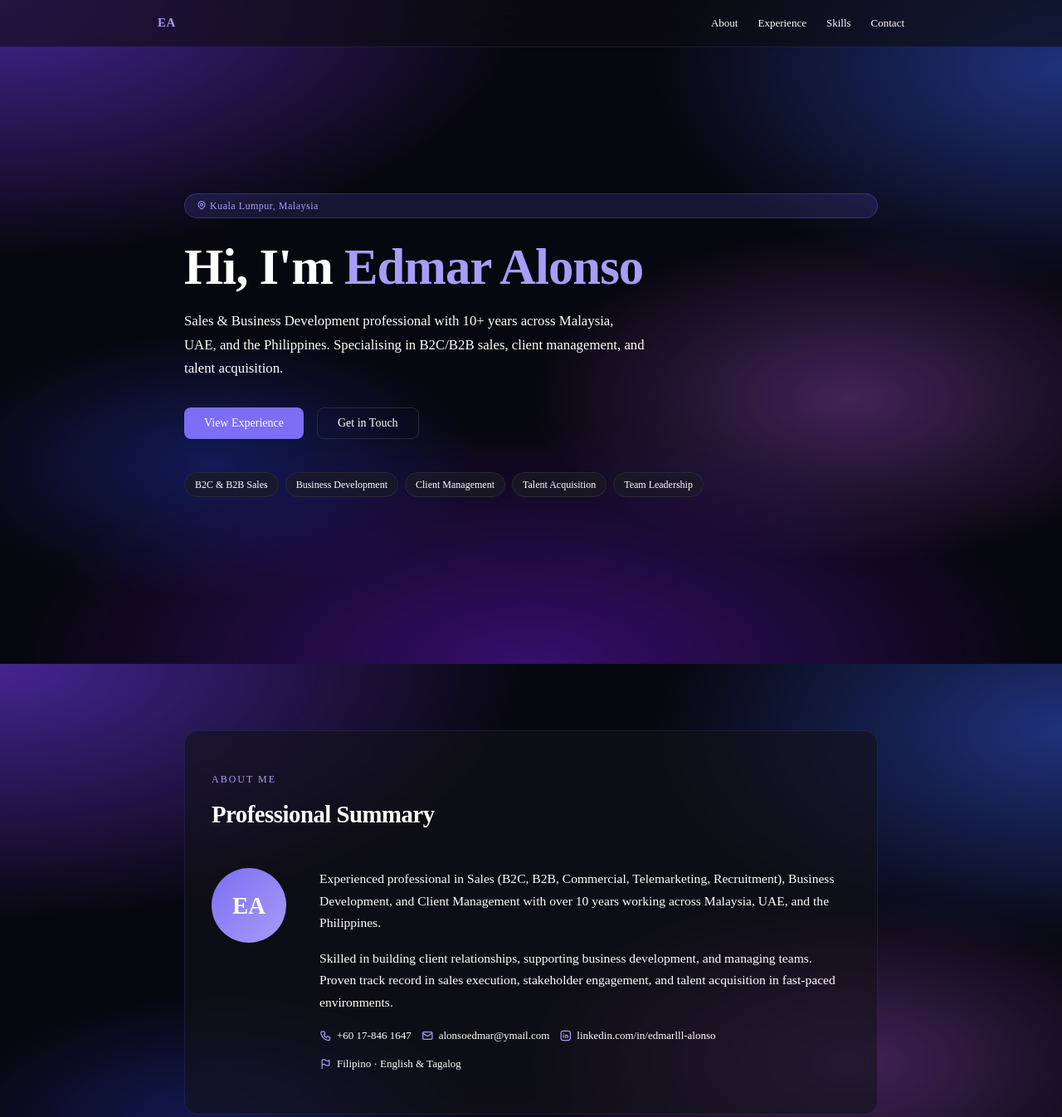
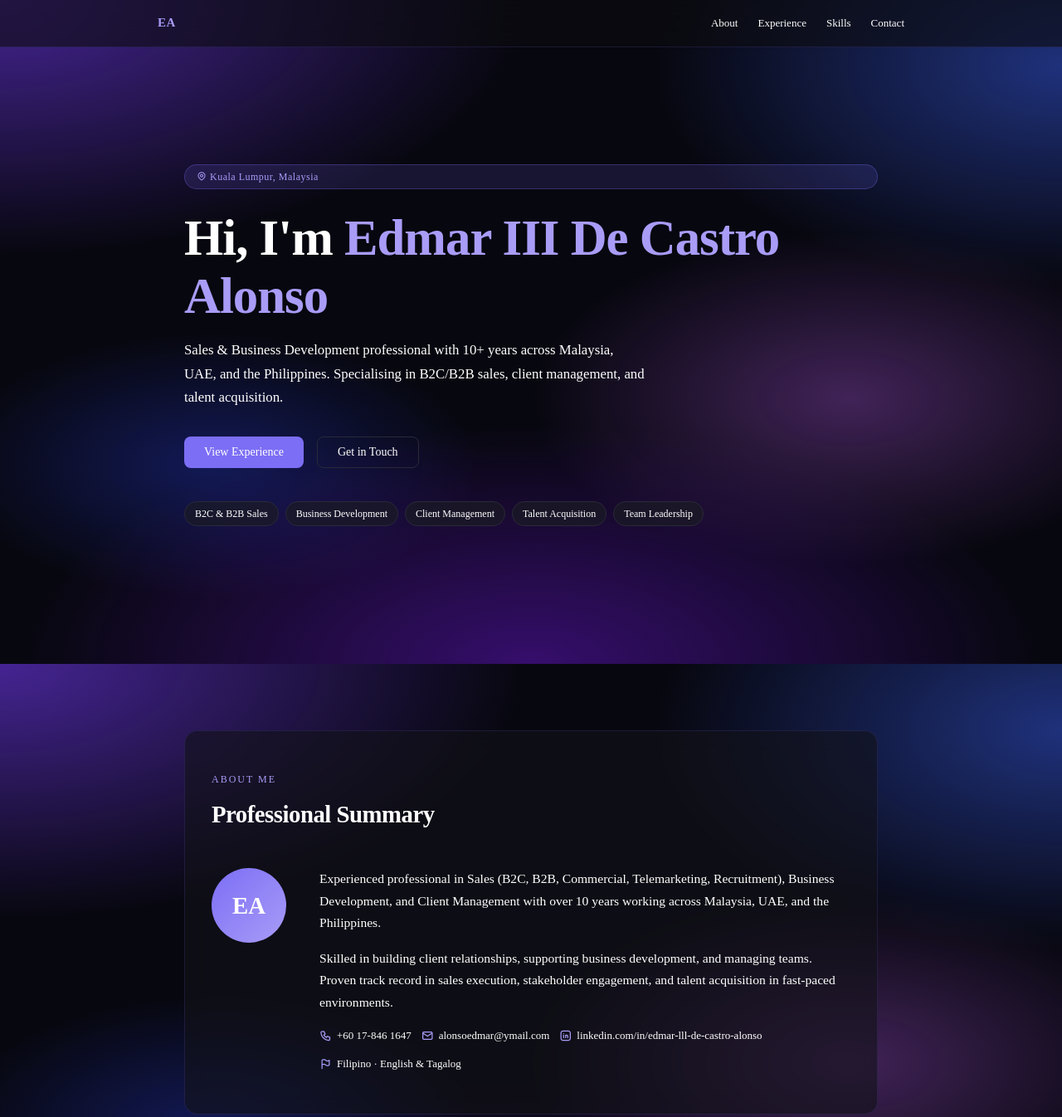
Before and after one commit to edmaralonso/edmaralonso.github.io, a plain HTML site: page index.html in a window 1280 px wide. Shown: the top 1346 px of the page at 83% size. Drawn offline with Linux system fonts and the light colour scheme.

Commit message:
Update index.html

```diff
--- a/index.html
+++ b/index.html
@@ -3,7 +3,7 @@
 <head>
 <meta charset="UTF-8"/>
 <meta name="viewport" content="width=device-width, initial-scale=1.0"/>
-<title>Edmar III De Castro Alonso | Portfolio</title>
+<title>Edmar Alonso | Portfolio</title>
 <link rel="stylesheet" href="https://cdn.jsdelivr.net/npm/@tabler/icons-webfont@latest/tabler-icons.min.css"/>
 <style>
 *{margin:0;padding:0;box-sizing:border-box}
@@ -108,7 +108,7 @@ footer{text-align:center;padding:2rem;font-size:12px;color:var(--muted);border-t
 
 <section id="hero">
   <div class="badge"><i class="ti ti-map-pin" aria-hidden="true"></i> Kuala Lumpur, Malaysia</div>
-  <h1>Hi, I'm <span>Edmar Alonso</span></h1>
+  <h1>Hi, I'm <span>Edmar III De Castro Alonso</span></h1>
   <p>Sales & Business Development professional with 10+ years across Malaysia, UAE, and the Philippines. Specialising in B2C/B2B sales, client management, and talent acquisition.</p>
   <div class="hero-btns">
     <button class="cta-btn cta-primary" onclick="document.getElementById('experience').scrollIntoView({behavior:'smooth'})">View Experience</button>
@@ -135,7 +135,7 @@ footer{text-align:center;padding:2rem;font-size:12px;color:var(--muted);border-t
         <div class="about-meta">
           <span class="meta-chip"><i class="ti ti-phone" aria-hidden="true"></i> +60 17-846 1647</span>
           <span class="meta-chip"><i class="ti ti-mail" aria-hidden="true"></i> alonsoedmar@ymail.com</span>
-          <span class="meta-chip"><i class="ti ti-brand-linkedin" aria-hidden="true"></i> linkedin.com/in/edmarlll-alonso</span>
+          <span class="meta-chip"><i class="ti ti-brand-linkedin" aria-hidden="true"></i> linkedin.com/in/edmar-lll-de-castro-alonso</span>
           <span class="meta-chip"><i class="ti ti-flag" aria-hidden="true"></i> Filipino · English & Tagalog</span>
         </div>
       </div>
```
